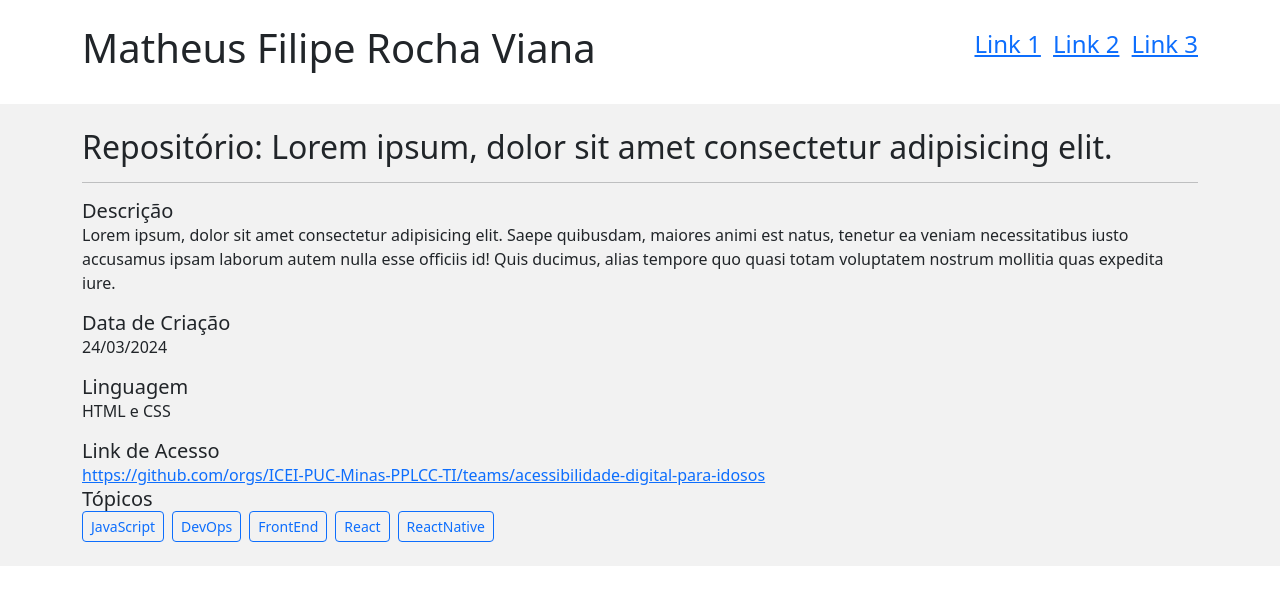
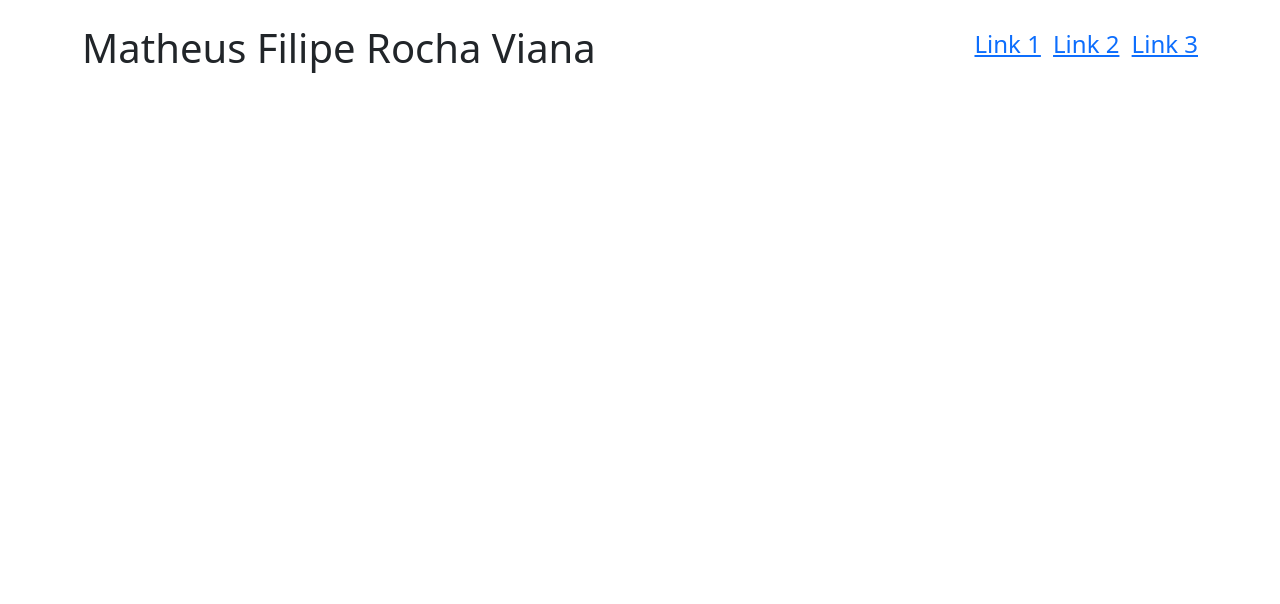
Before and after one commit to Matheusfr34/Trabalho-DIW, a website: page public/repo.html in a window 1280 px wide. Drawn offline with nearby package versions, Linux system fonts and the light colour scheme.

Commit message:
Update repo.html

```diff
--- a/public/repo.html
+++ b/public/repo.html
@@ -1,15 +1,13 @@
 <!DOCTYPE html>
 <html lang="pt-BR">
-
 <head>
   <meta charset="UTF-8">
   <meta name="viewport" content="width=device-width, initial-scale=1.0">
-    <title>TrabalhoDIW</title>
+  <title>Informações do Repositório</title>
   <!-- Bootstrap CSS -->
   <link href="https://cdn.jsdelivr.net/npm/bootstrap@5.3.0-alpha1/dist/css/bootstrap.min.css" rel="stylesheet">
   <link rel="stylesheet" href="assets/css/styles.css">
 </head>
-
 <body>
     <!-- Cabeçalho -->
     <header class="container py-4 d-flex justify-content-between align-items-center">
@@ -22,37 +20,11 @@
             </ul>
         </nav>
     </header>
-
-    <section id="link1" style="background-color: #f2f2f2;">
-        <div class="container py-4">
-            <h2>Repositório: Lorem ipsum, dolor sit amet consectetur adipisicing elit.</h2>
-<hr class="border-dark">
-<div class="row justify-content-center">
-        <h5 class="card-title meu-titulo text-start">Descrição</h5>
-        <p class="card-text text-justify">Lorem ipsum, dolor sit amet consectetur adipisicing elit. Saepe quibusdam, maiores animi est natus, tenetur ea veniam necessitatibus iusto accusamus ipsam laborum autem nulla esse officiis id! Quis ducimus, alias tempore quo quasi totam voluptatem nostrum mollitia quas expedita iure.</p>
-        <h5 class="card-title meu-titulo text-start">Data de Criação</h5>
-        <p class="text-start">24/03/2024</p>
-        <h5 class="card-title meu-titulo text-start">Linguagem</h5>
-        <p class="text-start">HTML e CSS</p>
-        <h5 class="card-title meu-titulo text-start">Link de Acesso</h5>
-        <a href="https://github.com/orgs/ICEI-PUC-Minas-PPLCC-TI/teams/acessibilidade-digital-para-idosos">https://github.com/orgs/ICEI-PUC-Minas-PPLCC-TI/teams/acessibilidade-digital-para-idosos</a>
-        <h5 class="card-title meu-titulo text-start">Tópicos</h5>
-
-        <div class="d-inline-flex">
-            <a href="#" class="btn btn-outline-primary btn-sm me-2">JavaScript</a>
-            <a href="#" class="btn btn-outline-primary btn-sm me-2">DevOps</a>
-            <a href="#" class="btn btn-outline-primary btn-sm me-2">FrontEnd</a>
-            <a href="#" class="btn btn-outline-primary btn-sm me-2">React</a>
-            <a href="#" class="btn btn-outline-primary btn-sm">ReactNative</a>
+  <div class="container my-5">
+    <ul class="list-group"></ul>
   </div>
-
-</div>
-
-                </div>
-            </div>
-        </div>
-    </section>
-
+  <!-- Bootstrap JavaScript -->
+  <script src="https://cdn.jsdelivr.net/npm/bootstrap@5.3.0-alpha1/dist/js/bootstrap.bundle.min.js"></script>
+  <script src="assets/scripts/repo.js"></script>
 </body>
-
 </html>
```
Lines whose indentation alone changed are shown as unchanged.
